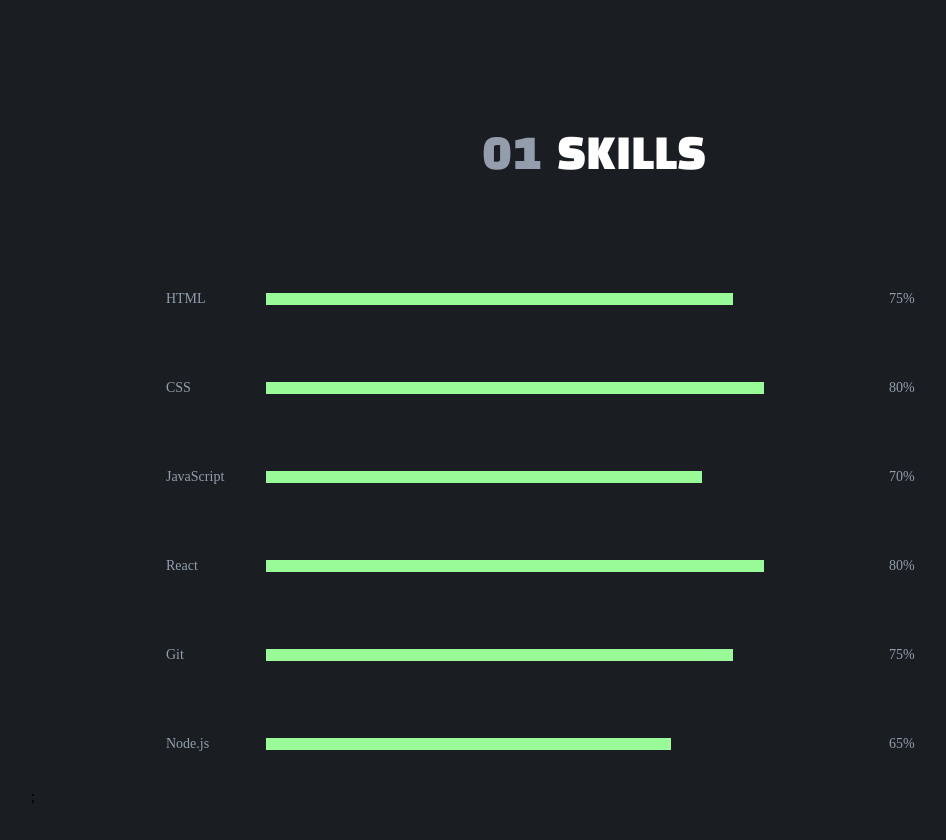
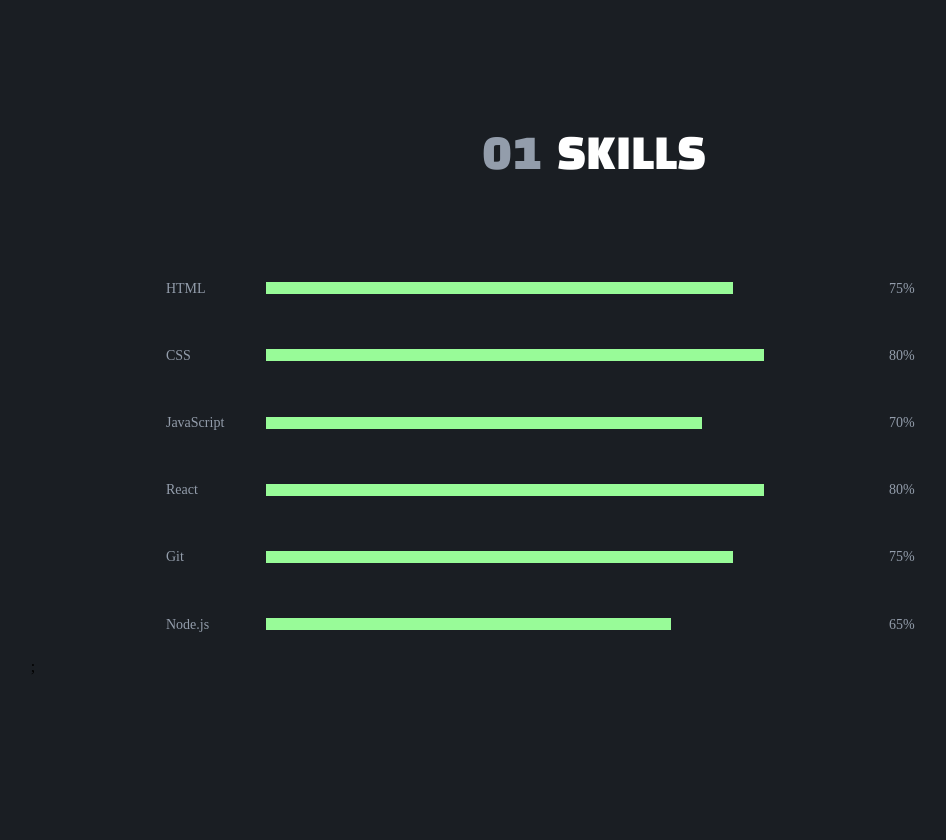
Before and after one commit to bbagbbagn2/PJH-Portfolio, a React (Create React App) app: page / in a window 1280 px wide. Shown: the part 960-1800 px from the top of the page, without its empty margins (46-992 px from the left). Built offline with nearby package versions, Linux system fonts and the light colour scheme.

Commit message:
fix(SkillPage 네이밍 변경 및 리팩토링)

```diff
--- a/src/pages/Profile/Profile.tsx
+++ b/src/pages/Profile/Profile.tsx
@@ -3,7 +3,7 @@ import styled from 'styled-components';
 
 export default function Profile(): JSX.Element {
     return (
-        <ProfilePageLayout>
+        <ProfilePageSection>
             <ProfilePageBox>
                 <TitleBox>
                     <h1>
@@ -24,11 +24,11 @@ export default function Profile(): JSX.Element {
                     </h5>
                 </div>
             </ProfilePageBox>
-        </ProfilePageLayout>
+        </ProfilePageSection>
     );
 }
 
-const ProfilePageLayout = styled.section`
+const ProfilePageSection = styled.section`
     width: 100%;
     height: 1088px;
     min-height: 1088px;
--- a/src/pages/Skill/Skill.tsx
+++ b/src/pages/Skill/Skill.tsx
@@ -18,32 +18,28 @@ export default function App(): JSX.Element {
     ];
 
     return (
-        <Container>
+        <SkillPageSection>
                 <PortfolioTitle titleNumber="01" titleText="SKILLS" />
-            <SkillContainer>
+            <div>
                 {skills.map((skill, index) => (
-                    <SkillWrapper key={ index }>
-                        <SkillTitle>{ skill.title }</SkillTitle>
-                        <SkiilRate width={ skill.rate } />
-                        <SkillPercent>{ skill.rate }</SkillPercent>
-                    </SkillWrapper>
+                    <SkillsRow key={ index }>
+                        <SkillRateParagraph>{ skill.title }</SkillRateParagraph>
+                        <SkiilRateBox width={ skill.rate } />
+                        <SkillRateParagraph>{ skill.rate }</SkillRateParagraph>
+                    </SkillsRow>
                 ))};
-            </SkillContainer>
-        </Container>
+            </div>
+        </SkillPageSection>
     );
 }
 
-const Container = styled.div`
+const SkillPageSection = styled.section`
     height: 700px;
     display: grid;
     grid-template-rows: min-content;
 `;
 
-const SkillContainer = styled.div`
-    display: grid;
-`;
-
-const SkillWrapper = styled.div`
+const SkillsRow = styled.div`
     margin: 0 12%;
     display: grid;
     grid-template-columns: 100px 1fr 133px;
@@ -51,19 +47,15 @@ const SkillWrapper = styled.div`
     justify-items: start;
 `;
 
-const SkillTitle = styled.p`
+const SkillRateParagraph = styled.p`
     color: #939DAB;
     line-height: 2.8em;
     font-size: 14px;
 `;
 
-const SkiilRate = styled.div<{ width?: string }>`
+const SkiilRateBox = styled.div<{ width?: string }>`
     height: 12px;
     background: #98FB98;
 
     width: ${(props) => props.width};
 `;
-
-const SkillPercent = styled(SkillTitle)`
-    text-align: left;
-`;
```
